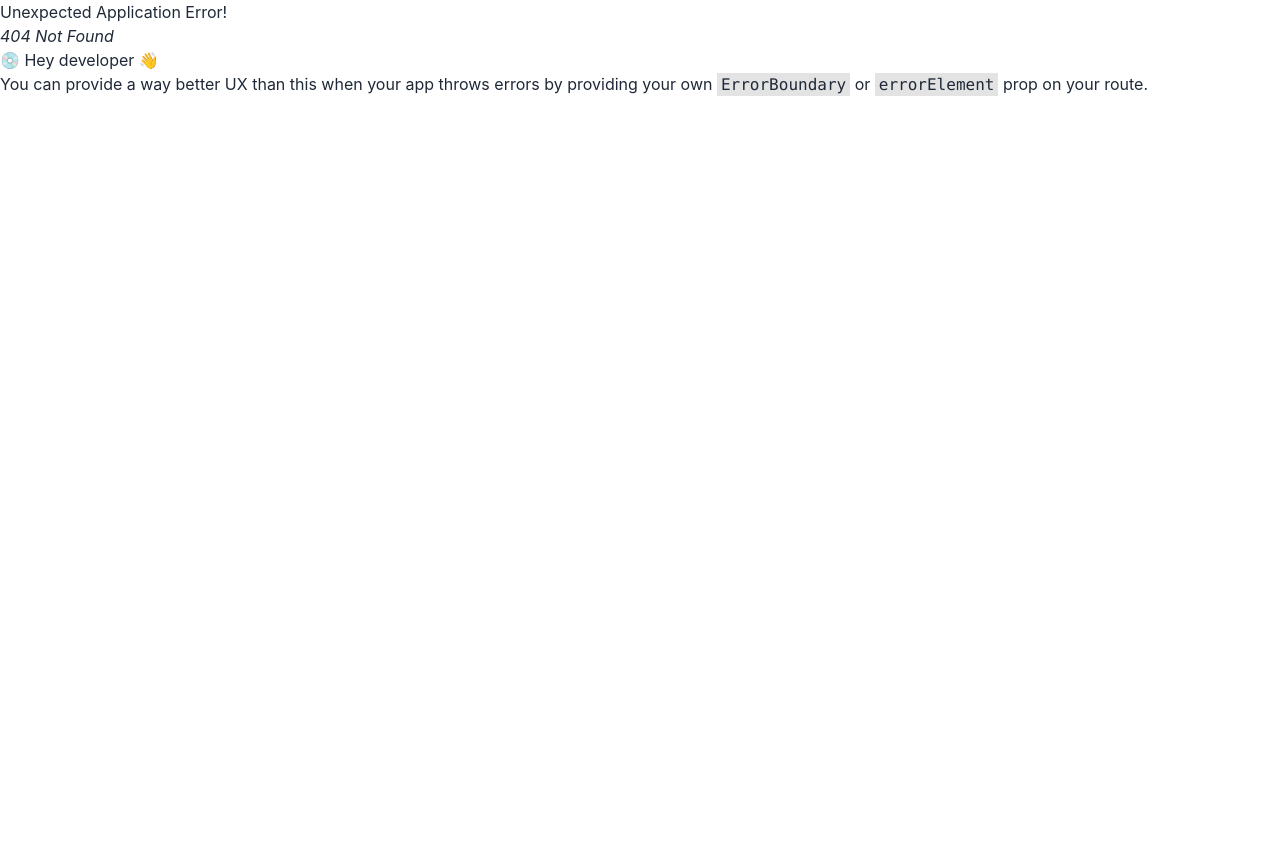
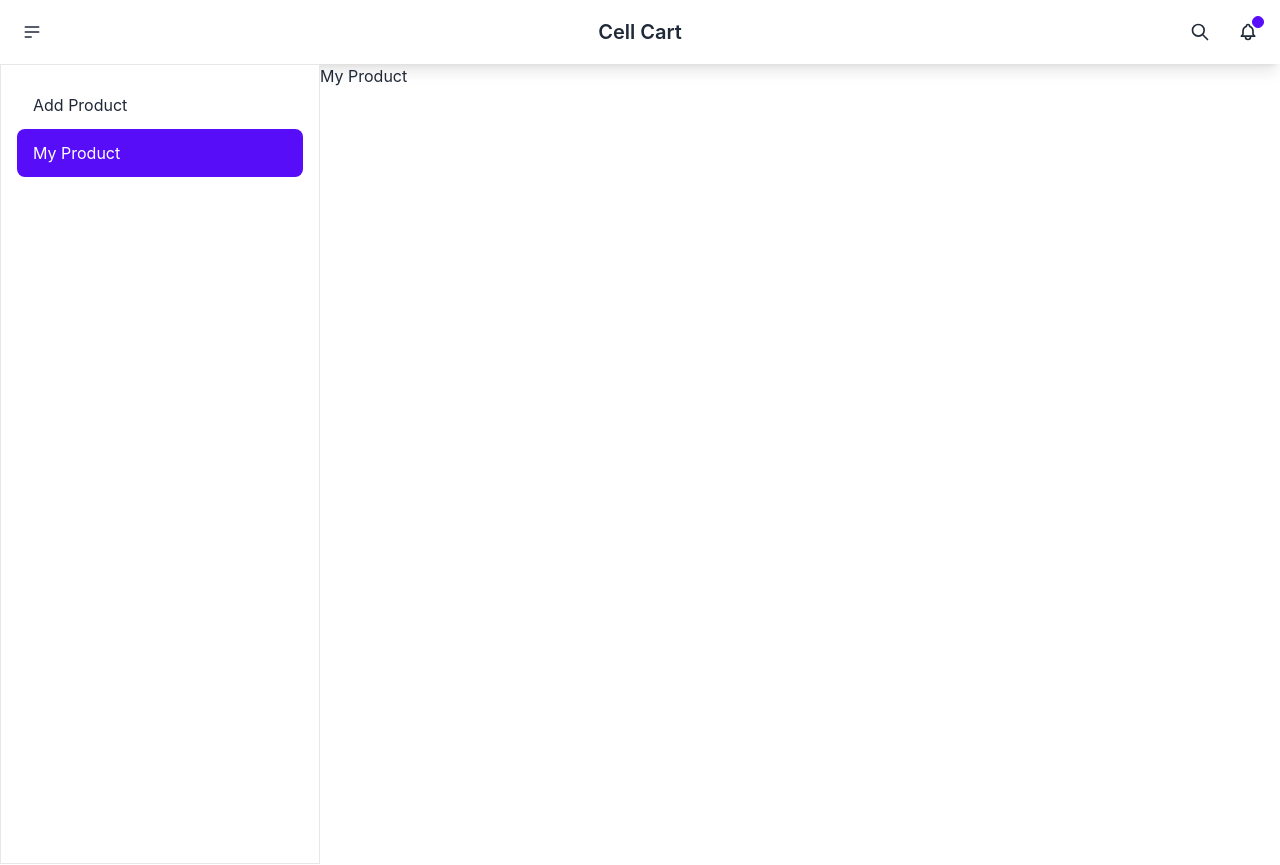
Before and after one commit to kobir0/cell-cart-client, a React (Create React App) app: page /dashboard/myProduct in a window 1280 px wide. Before the commit this address had no page. Shown: the top 865 px of the page. Before the commit the page ends 800 px from the top, so only its background shows below. Built offline with nearby package versions, Linux system fonts and the light colour scheme.

Commit message:
Routes And DashBoard

```diff
--- /dev/null
+++ b/src/Component/DashBoard/DashBoard/Dashboard.jsx
@@ -0,0 +1,48 @@
+import React from "react";
+import { NavLink, Outlet } from "react-router-dom";
+
+const Dashboard = () => {
+  return (
+    <div>
+      <div>
+        <div className="drawer drawer-mobile">
+          <input
+            id="dashboard-drawer"
+            type="checkbox"
+            className="drawer-toggle"
+          />
+          <div className="drawer-content ">
+            <label
+              htmlFor="dashboard-drawer"
+              className=" drawer-button lg:hidden"
+            >
+              {" "}
+              <img
+                className="mt-5 w-5  cursor-pointer"
+                src="https://i.ibb.co/BBKgp3s/pngegg.png"
+                alt=""
+              ></img>
+            </label>
+            <Outlet></Outlet>
+          </div>
+          <div className="drawer-side borde">
+            <label
+              htmlFor="dashboard-drawer"
+              className="drawer-overlay"
+            ></label>
+            <ul className="menu p-4 w-80  border bg-white text-base-content">
+              <li>
+                <NavLink to="../dashboard/addProduct"> Add Product</NavLink>
+              </li>
+              <li>
+                <NavLink to="../dashboard/myProduct"> My Product</NavLink>
+              </li>
+            </ul>
+          </div>
+        </div>
+      </div>
+    </div>
+  );
+};
+
+export default Dashboard;
--- /dev/null
+++ b/src/Component/DashBoard/DashBoard/DashboardLanding.jsx
@@ -0,0 +1,12 @@
+import React from "react";
+import MyProduct from "../Seller/MyProduct";
+
+const DashboardLanding = () => {
+  return (
+    <div className="text-center">
+      <MyProduct></MyProduct>
+    </div>
+  );
+};
+
+export default DashboardLanding;
--- /dev/null
+++ b/src/Component/DashBoard/Seller/AddProduct.jsx
@@ -0,0 +1,7 @@
+import React from "react";
+
+const AddProduct = () => {
+  return <div>Add A product</div>;
+};
+
+export default AddProduct;
--- /dev/null
+++ b/src/Component/DashBoard/Seller/MyProduct.jsx
@@ -0,0 +1,7 @@
+import React from "react";
+
+const MyProduct = () => {
+  return <div>My Product</div>;
+};
+
+export default MyProduct;
--- a/src/Component/Homepage/AppBanner/AppBanner.jsx
+++ b/src/Component/Homepage/AppBanner/AppBanner.jsx
@@ -21,7 +21,7 @@ const AppBanner = () => {
                 src="https://i.ibb.co/pzP2zrV/pngegg-3.png"
                 alt=""
                 srcset=""
-                className="h-20 cursor-pointer"
+                className="h-20 p-1 cursor-pointer"
               />
               <img
                 src="https://i.ibb.co/vcpn7Xw/pngegg-4.png"
--- a/src/Component/Homepage/Category/Brands.jsx
+++ b/src/Component/Homepage/Category/Brands.jsx
@@ -15,7 +15,7 @@ const Brands = () => {
         </NavLink>
         <NavLink className="  rounded-lg w-full h-20  hover:shadow-2xl hover:p-1 border flex justify-center border-black">
           <img
-            src="https://i.ibb.co/3zFWF2G/99-998528-oneplus-bw-icon-oneplus-6-logo-png-removebg-preview-1.png"
+            src="https://i.ibb.co/TvCH074/99-998528-oneplus-bw-icon-oneplus-6-logo-png-removebg-preview-1.png"
             className="p-2  h-full"
             alt=""
           ></img>
--- a/src/Component/Homepage/Navbar/Navbar.jsx
+++ b/src/Component/Homepage/Navbar/Navbar.jsx
@@ -31,16 +31,15 @@ const Navbar = () => {
                 <NavLink to="/home">Home</NavLink>
               </li>
               <li>
-                <a>Portfolio</a>
-              </li>
-              <li>
-                <a>About</a>
+                <NavLink to="/dashboard">Dash Board</NavLink>
               </li>
             </ul>
           </div>
         </div>
         <div className="navbar-center">
-          <a className="btn btn-ghost normal-case text-xl">Cell Cart</a>
+          <NavLink to="/" className="btn btn-ghost normal-case text-xl">
+            Cell Cart
+          </NavLink>
         </div>
         <div className="navbar-end">
           <button className="btn btn-ghost btn-circle">
--- /dev/null
+++ b/src/Component/SharedCompo/ErrorPage/ErrorPage.jsx
@@ -0,0 +1,26 @@
+import React from "react";
+import { NavLink } from "react-router-dom";
+
+const Errorpage = () => {
+  return (
+    <div className="text-center">
+      <div className="flex justify-center">
+        {" "}
+        <img
+          src="https://thumbs.gfycat.com/ImperfectPracticalGoldfish-size_restricted.gif"
+          alt=""
+        />
+      </div>
+      <h1 className="text-2xl font-bold my-5 text-blue-500">
+        Page you are looking for is not found.
+      </h1>
+      <NavLink to="/home ">
+        <button className="btn btn-success btn-outline btn-wide shadow-lg shadow-teal-100">
+          Back To Home{" "}
+        </button>
+      </NavLink>
+    </div>
+  );
+};
+
+export default Errorpage;
--- a/src/Component/SharedCompo/Routes/Routes.jsx
+++ b/src/Component/SharedCompo/Routes/Routes.jsx
@@ -1,11 +1,17 @@
 import { createBrowserRouter } from "react-router-dom";
+import AddProduct from "../../DashBoard/Seller/AddProduct";
+import Dashboard from "../../DashBoard/DashBoard/Dashboard";
+import DashboardLanding from "../../DashBoard/DashBoard/DashboardLanding";
 import Home from "../../Homepage/Home/Home";
+import Errorpage from "../ErrorPage/ErrorPage";
 import Main from "./Main";
+import MyProduct from "../../DashBoard/Seller/MyProduct";
 
 const Routes = createBrowserRouter([
   {
     path: "/",
     element: <Main></Main>,
+    errorElement: <Errorpage></Errorpage>,
     children: [
       {
         path: "/",
@@ -15,6 +21,24 @@ const Routes = createBrowserRouter([
         path: "/home",
         element: <Home></Home>,
       },
+      {
+        path: "/dashboard",
+        element: <Dashboard></Dashboard>,
+        children: [
+          {
+            path: "/dashboard",
+            element: <DashboardLanding></DashboardLanding>,
+          },
+          {
+            path: "/dashboard/addProduct",
+            element: <AddProduct></AddProduct>,
+          },
+          {
+            path: "/dashboard/myProduct",
+            element: <MyProduct></MyProduct>,
+          },
+        ],
+      },
     ],
   },
 ]);
```
